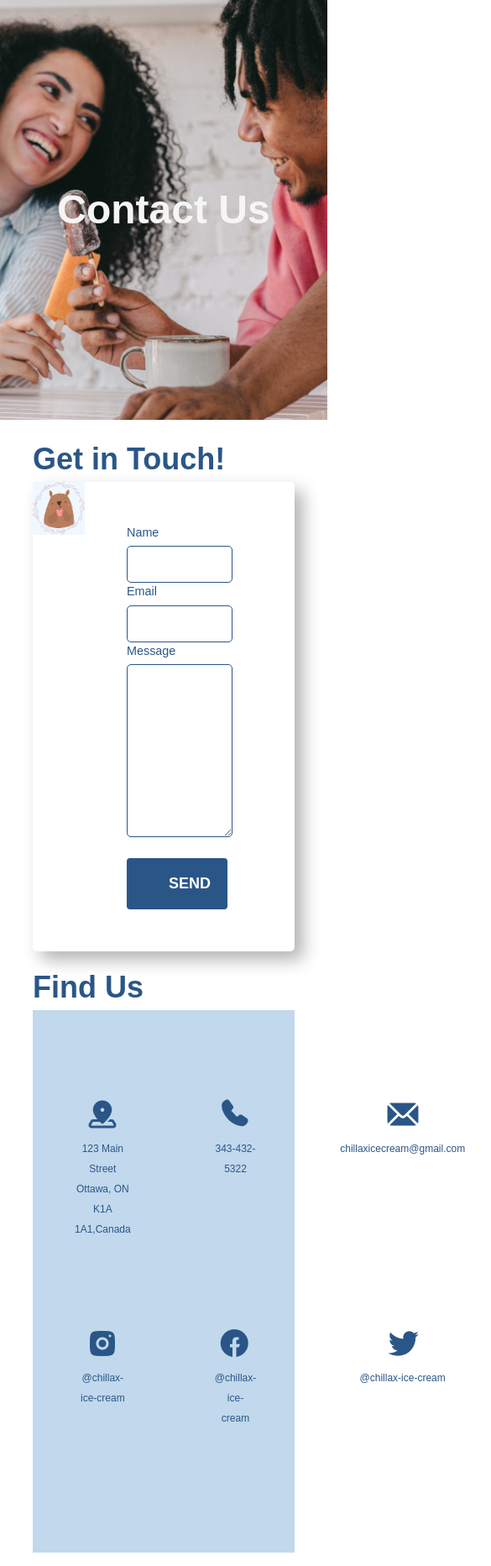
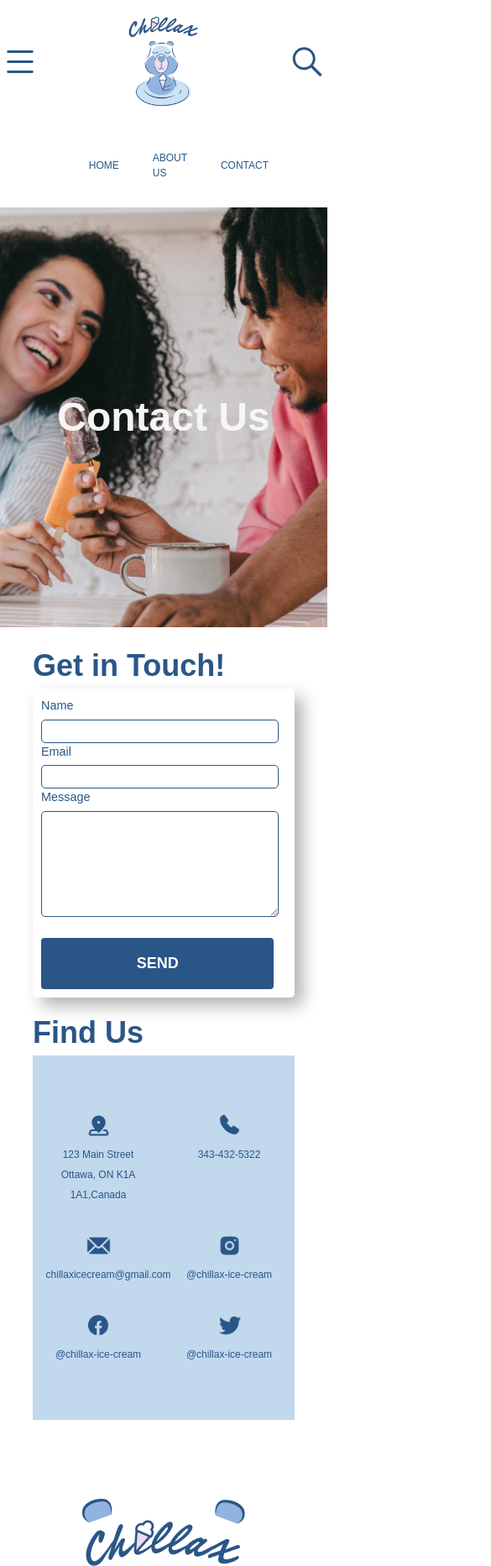
Before and after one commit to liu00635/mtm6201-midterm, a plain HTML site: page contact.html in a window 390 px wide. Shown: the top 1865 px of the page at 84% size, 585 px wide, since content can reach past the window. Drawn offline with nearby package versions, Linux system fonts and the light colour scheme; a web font is replaced by a local one.

Commit message:
add media quaries in contact.css and about.css

```diff
--- a/contact.html
+++ b/contact.html
@@ -5,19 +5,7 @@
     <meta charset="UTF-8">
     <meta name="viewport" content="width=device-width, initial-scale=1.0">
     <title>Contact Chillax</title>
-    <link rel="stylesheet"
-        href="https://fonts.googleapis.com/css2?family=Material+Symbols+Outlined:opsz,wght,FILL,GRAD@20..48,100..700,0..1,-50..200" />
-    <style>
-        .material-symbols-outlined {
-            font-variation-settings:
-                'FILL' 0,
-                'wght' 400,
-                'GRAD' 0,
-                'opsz' 24
-        }
-    </style>
     <link rel="stylesheet" href="css/reset.css">
-    <!-- <link rel="stylesheet" href="css/main.css"> -->
     <link rel="stylesheet" href="css/public.css">
     <link rel="stylesheet" href="css/contact.css">
     <link rel="stylesheet" href="https://use.typekit.net/nlf8beu.css">
@@ -26,6 +14,13 @@
 <body>
     <div class="container">
         <header>
+
+            <div class="nav-mobile">
+                <img src="/assets/icons/icons8-hamburger-menu.svg" alt="hamburger-icon">
+                <img src="assets/icons/logo.png" alt="logo" id="mainlogo-mobile">
+                <img src="/assets/icons/icons8-search.svg" alt="search-icon">
+            </div>
+
             <div class="navigation">
                 <img src="assets/icons/logo.png" alt="logo" id="mainlogo">
 
@@ -49,7 +44,7 @@
             <div class="contact">
                 <h2>Get in Touch!</h2>
                 <div class="contact-area">
-                    <img src="/assets/icons/contact.png " alt="greetingbear">
+                    <img src="/assets/icons/contact.png " alt="greetingbear" id="greetingbear">
                     <div class="contact-form">
                         <form action="#" method="post">
                             <label for="name">Name</label>
--- a/css/contact.css
+++ b/css/contact.css
@@ -22,7 +22,8 @@
 
 .contact-area img {
     max-width: 100%;
-    height: auto;
+    height: 100%;
+    object-fit: cover;
     background-color: aliceblue;
 }
 
@@ -47,23 +48,23 @@ label {
 #name,
 #email,
 #message {
-    width: 80%;
+    width: 95%;
     border: #2A5687 solid 1px;
     border-radius: 5px;
 }
 
 #name,
 #email {
-    height: 40px;
+    height: 2rem;
 }
 
 #message {
-    height: 200px;
+    height: 10rem;
 }
 
 .contact-form button {
     margin-top: 20px;
-    width: 80%;
+    width: 95%;
 }
 
 .contact-info h2 {
@@ -78,7 +79,6 @@ label {
 .contact-icons {
     display: grid;
     grid-template-columns: 1fr 1fr 1fr;
-    grid-template-rows: 1fr 1fr;
     background-color: #C1D8ED;
     padding-top: 50px;
     padding-bottom: 50px;
@@ -88,3 +88,30 @@ label {
     padding: 50px;
     text-align: center;
 }
+
+@media screen and (max-width: 480px) {
+    #greetingbear {
+        display: none;
+    }
+
+    .contact-area {
+        grid-template-columns: 1fr;
+    }
+
+    .contact-form {
+        padding: 10px;
+    }
+
+    .contact-icons {
+        grid-template-columns: 1fr 1fr;
+    }
+
+    .contact-icon {
+        padding: 10%;
+    }
+
+    .contact-icon img {
+        width: 35px;
+    }
+
+}
--- a/css/main.css
+++ b/css/main.css
@@ -175,6 +175,19 @@
 
 @media screen and (max-width: 480px) {
 
+    h1 {
+        font-size: 3.5rem;
+    }
+
+    h2 {
+        font-size: 2rem;
+    }
+
+    .main-button {
+        font-size: 1.2rem;
+        width: 100%;
+    }
+
     #home-banner-lg {
         display: none;
     }
@@ -186,7 +199,7 @@
     .banner-content {
         width: 60%;
         position: absolute;
-        top: 60%;
+        top: 70%;
         left: 50%;
         transform: translate(-50%, -60%);
         text-align: center;
--- a/css/public.css
+++ b/css/public.css
@@ -178,7 +178,12 @@ footer p {
         font-size: 12px;
     }
 
-    .navigation {
+    /* .navigation {
+        display: none;
+    } */
+
+    #mainlogo,
+    #searchbar {
         display: none;
     }
 
```
Also changed, not shown: about.html (+7 -1 lines), css/about.css (+21 -0 lines), index.html (+7 -6 lines).
